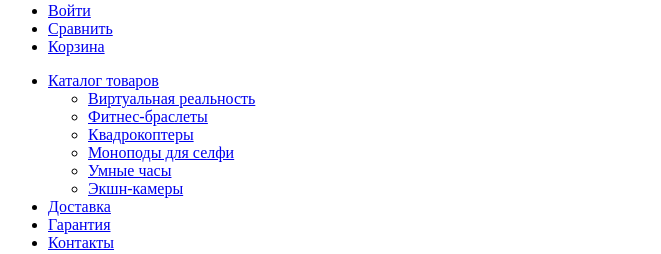
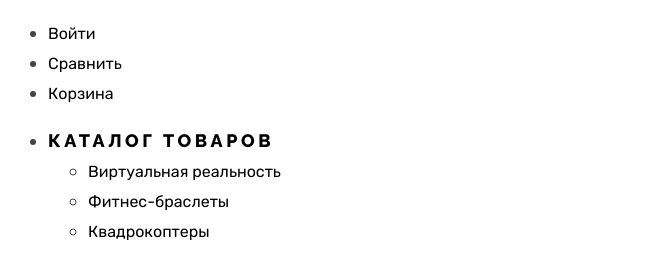
Before and after one commit to dassshha/1066359-device-32, a plain HTML site: page index.html in a window 1280 px wide. Shown: the part 83-337 px from the top of the page, without its empty margins (0-661 px from the left). Drawn offline with Linux system fonts and the light colour scheme.

Commit message:
Меняет картинку

```diff
--- /dev/null
+++ b/css/styles.css
@@ -0,0 +1,71 @@
+@font-face{
+  font-family: Raleway;
+  font-style: normal;
+  font-weight: 800;
+  src: url("../fonts/raleway/raleway-800.woff2") format("woff2");
+  font-display: swap;
+}
+@font-face{
+  font-family: Rubik;
+  font-style: normal;
+  font-weight: 400;
+  src: url("../fonts/rubik/rubik-400.woff2") format("woff2");
+  font-display: swap;
+}
+@font-face{
+  font-family: Rubik;
+  font-style: normal;
+  font-weight: 700;
+  src: url("../fonts/rubik/rubik-700.woff2") format("woff2");
+  font-display: swap;
+}
+@font-face{
+  font-family: Rubik;
+  font-style: normal;
+  font-weight: 800;
+  src: url("../fonts/rubik/rubik-800.woff2") format("woff2");
+  font-display: swap;
+}
+body{
+  font-family: Rubik, sans-serif;
+  font-weight: 400;
+  font-size: 18px;
+  line-height: 30px;
+  color: #444444;
+}
+.custom-a{
+  color: #000000;
+  text-decoration: none;
+}
+.user-menu a, .catalog-menu a{
+  font-size: 16px;
+  line-height: 19px;
+}
+
+.main-menu-a{
+  font-family: Raleway, sans-serif;
+  font-weight: 800;
+  line-height: 21px;
+  letter-spacing: 0.2em;
+  text-transform: uppercase;
+}
+.tagline{
+  font-family: Raleway, sans-serif;
+  font-weight: 800;
+  font-size: 50px;
+  line-height: 50px;
+  color: #000000;
+}
+.
+/*.delivery{*/
+/*  background-image: url("../img/service/delivery.png");*/
+/*  background-repeat: no-repeat;*/
+/*}*/
+/*.guarantee{*/
+/*  background-image: url("../img/service/guarantee.png");*/
+/*  background-repeat: no-repeat;*/
+/*}*/
+/*.credit{*/
+/*  background-image: url("../img/service/credit.png");*/
+/*  background-repeat: no-repeat;*/
+/*}*/
--- a/index.html
+++ b/index.html
@@ -3,7 +3,7 @@
   <head>
     <meta charset="utf-8">
     <title>HTML Academy: Девайс</title>
-    <link rel="stylesheet" href="styles/styles.css">
+    <link rel="stylesheet" href="css/styles.css">
   </head>
   <body>
     <header>
@@ -21,28 +21,28 @@
         </button>
       </form>
 
-      <ul>
-        <li><a href="#">Войти</a></li>
-        <li><a href="#">Сравнить</a></li>
-        <li><a href="#">Корзина</a></li>
+      <ul class="user-menu">
+        <li><a class="custom-a" href="#">Войти</a></li>
+        <li><a class="custom-a" href="#">Сравнить</a></li>
+        <li><a class="custom-a" href="#">Корзина</a></li>
       </ul>
 
       <nav>
         <ul>
           <li>
-            <a href="catalog.html">Каталог товаров</a>
-            <ul>
-              <li><a href="#">Виртуальная реальность</a></li>
-              <li><a href="#">Фитнес-браслеты</a></li>
-              <li><a href="#">Квадрокоптеры</a></li>
-              <li><a href="#">Моноподы для селфи</a></li>
-              <li><a href="#">Умные часы</a></li>
-              <li><a href="#">Экшн-камеры</a></li>
+            <a class="custom-a main-menu-a" href="catalog.html">Каталог товаров</a>
+            <ul class="catalog-menu">
+              <li><a class="custom-a" href="#">Виртуальная реальность</a></li>
+              <li><a class="custom-a" href="#">Фитнес-браслеты</a></li>
+              <li><a class="custom-a" href="#">Квадрокоптеры</a></li>
+              <li><a class="custom-a" href="#">Моноподы для селфи</a></li>
+              <li><a class="custom-a" href="#">Умные часы</a></li>
+              <li><a class="custom-a" href="#">Экшн-камеры</a></li>
             </ul>
           </li>
-          <li><a href="#">Доставка</a></li>
-          <li><a href="#">Гарантия</a></li>
-          <li><a href="#">Контакты</a></li>
+          <li><a class="custom-a main-menu-a" href="#">Доставка</a></li>
+          <li><a class="custom-a main-menu-a" href="#">Гарантия</a></li>
+          <li><a class="custom-a main-menu-a" href="#">Контакты</a></li>
         </ul>
       </nav>
     </header>
@@ -71,7 +71,7 @@
         <section>
           <ol>
             <li>
-              <b>Порхает как бабочка,<br>
+              <b class="tagline">Порхает как бабочка,<br>
                 жалит как пчела!
               </b>
               <p>
@@ -87,7 +87,7 @@
               </dl>
             </li>
             <li>
-              <b>Худеем<br>
+              <b class="tagline">Худеем<br>
                 правильно!
               </b>
               <p>
@@ -101,7 +101,7 @@
               </dl>
             </li>
             <li>
-              <b>Делай селфи,<br>
+              <b class="tagline">Делай селфи,<br>
                 как Бен Стиллер!
               </b>
               <p>
--- a/styles/styles.css
+++ /dev/null
@@ -1,12 +0,0 @@
-.delivery{
-  background-image: url("../img/service/delivery.png");
-  background-repeat: no-repeat;
-}
-.guarantee{
-  background-image: url("../img/service/guarantee.png");
-  background-repeat: no-repeat;
-}
-.credit{
-  background-image: url("../img/service/credit.png");
-  background-repeat: no-repeat;
-}
```
Also changed, not shown: catalog.html (+1 -1 lines), img/product-catalog/selfie-stick-amateur.png.
